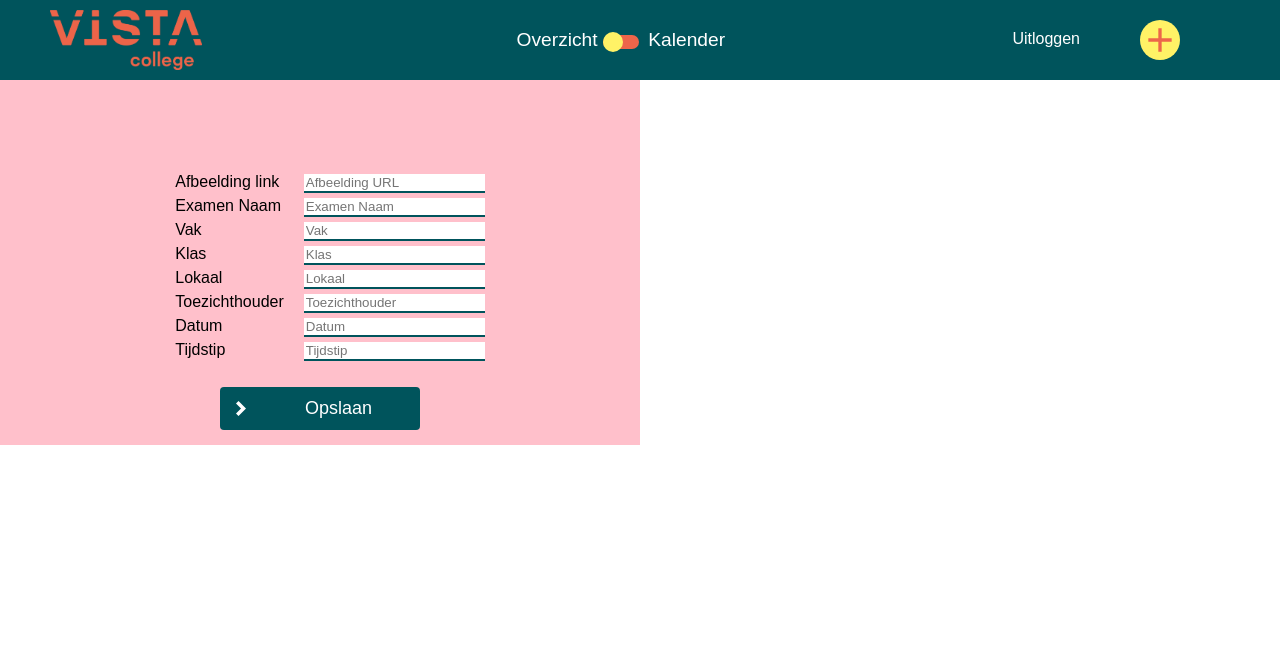
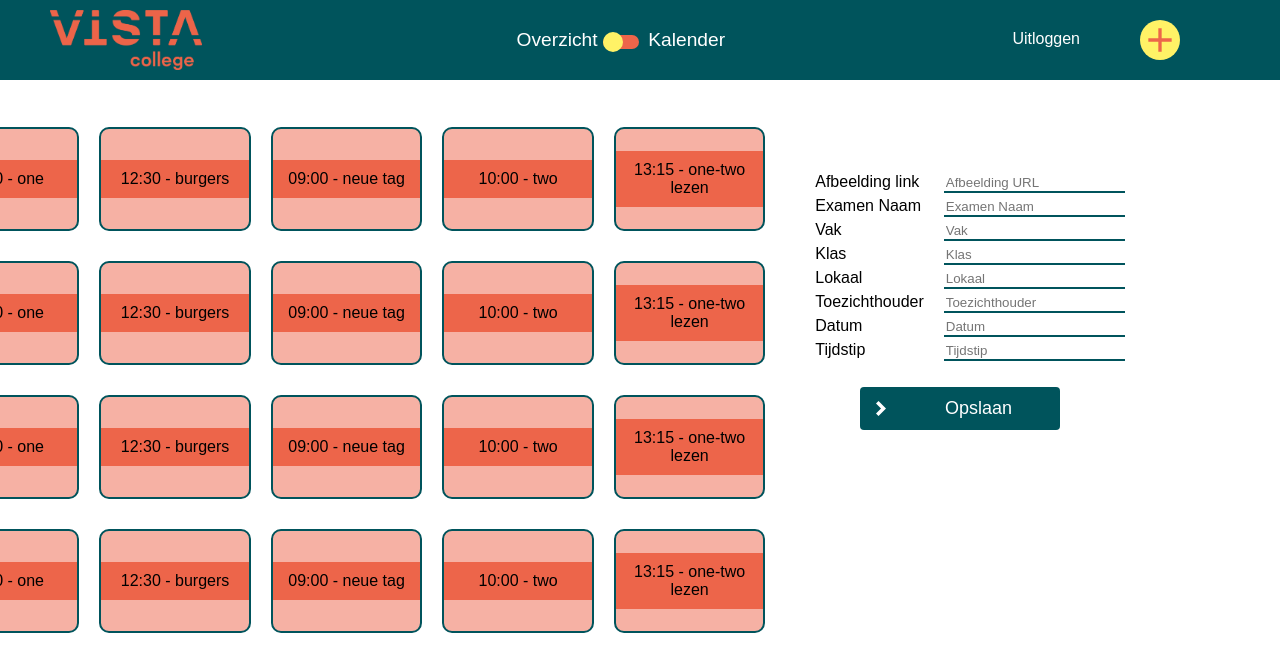
Before and after one commit to TamoAgzt/Smort-Examen-Tool-Webapp, an Angular app in the folder ExamTool/: page /form in a window 1280 px wide. Shown: the top 672 px of the page. Built offline with nearby package versions, Linux system fonts and the light colour scheme.

Commit message:
Added ricks WIP calendar to the page

```diff
--- a/ExamTool/src/app/form/form.component.html
+++ b/ExamTool/src/app/form/form.component.html
@@ -1,5 +1,24 @@
 <div class="exam-form-page">
-  <div class="container-left"></div>
+  <div class="container-left">
+    <div class="calendar">
+      <div>
+        <div
+          class="week week{{ week + 1 }}"
+          *ngFor="let index of [].constructor(4); let week = index"
+        >
+          <p>Week {{ week + 1 }}</p>
+          <div
+            class="dag dag{{ day + 1 }}"
+            *ngFor="let index of [].constructor(5); let day = index"
+          >
+            <p class="exambanner">
+              {{ Exams[day].Time }} - {{ Exams[day].ExamName }}
+            </p>
+          </div>
+        </div>
+      </div>
+    </div>
+  </div>
 
   <div class="container-right">
     <form class="exam-form">
--- a/ExamTool/src/app/form/form.component.scss
+++ b/ExamTool/src/app/form/form.component.scss
@@ -0,0 +1,43 @@
+.calendar {
+  margin-top: 5%;
+  width: 100%;
+  text-align: center;
+  display: flex;
+  justify-content: center;
+}
+
+.week {
+  display: flex;
+  flex-direction: row;
+}
+
+.dag {
+  border-radius: 10px;
+  border: 2px var(--petrol100) solid;
+  width: 150px;
+  height: 100px;
+  position: relative;
+  margin: 15px 10px;
+  background-color: var(--koraalrood50);
+}
+
+.dag .daynum {
+  margin: 0;
+  position: absolute;
+  top: -67%;
+  width: 100%;
+  padding: 10px 0px;
+  -ms-transform: translateY(100%);
+  transform: translateY(100%);
+}
+
+.dag .exambanner:not(:empty) {
+  background-color: var(--koraalrood100);
+  margin: 0;
+  position: absolute;
+  top: 50%;
+  width: 100%;
+  padding: 10px 0 10px 0;
+  -ms-transform: translateY(-50%);
+  transform: translateY(-50%);
+}
--- a/ExamTool/src/app/form/form.component.ts
+++ b/ExamTool/src/app/form/form.component.ts
@@ -1,4 +1,5 @@
 import { Component } from '@angular/core';
+import { Exam, Exams } from '../../assets/placeholder_exams';
 
 @Component({
   selector: 'app-form',
@@ -6,6 +7,8 @@ import { Component } from '@angular/core';
   styleUrls: ['./form.component.scss'],
 })
 export class FormComponent {
+  Exams = Exams;
+
   Image: string = '';
   ExamName: string = '';
   Subject: string = '';
--- a/ExamTool/src/assets/placeholder_exams.ts
+++ b/ExamTool/src/assets/placeholder_exams.ts
@@ -61,4 +61,14 @@ export const Exams: Exam[] = [
     Date: '29/09/2023',
     Time: '13:15',
   },
+  {
+    Image: 'https://torngems.nl/wp-content/uploads/2023/06/20220507.png',
+    ExamName: 'prostate exam',
+    Subject: 'biologie',
+    Class: 'ab123',
+    Room: 'b1.17',
+    Supervisor: 'rick veltrop',
+    Date: '21/09/2023',
+    Time: '14:15',
+  },
 ];
--- a/ExamTool/src/styles.scss
+++ b/ExamTool/src/styles.scss
@@ -253,15 +253,15 @@ form button:not(.disabled):hover {
 
 .exam-form-page {
   display: flex;
-  flex-direction: column;
+  flex-direction: row;
   width: 100%;
   .container-left {
     width: 50%;
-    background-color: aqua;
+    // background-color: aqua;
   }
   .container-right {
     width: 50%;
-    background-color: pink;
+    // background-color: pink;
   }
 }
 
```
